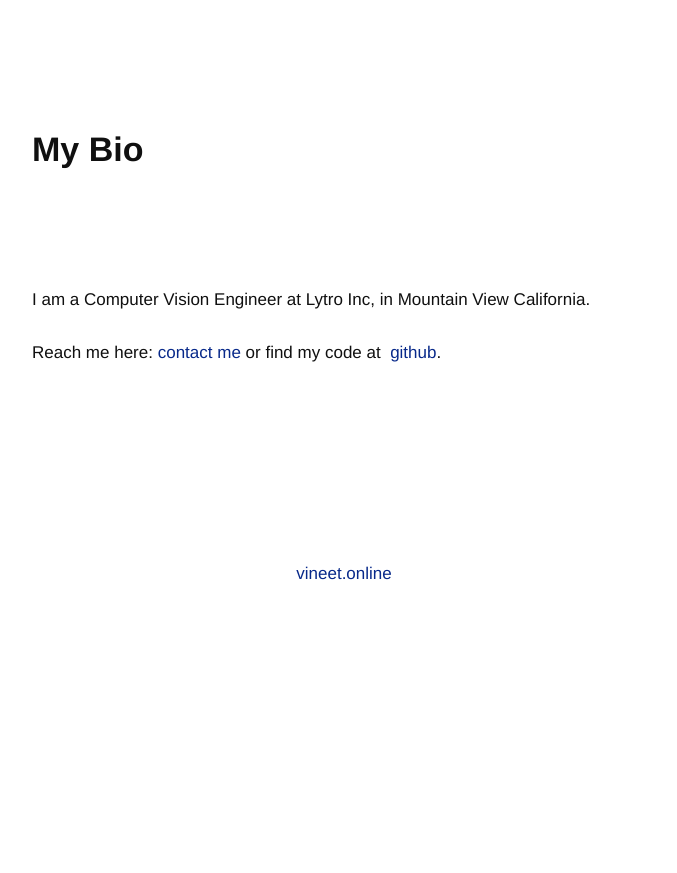
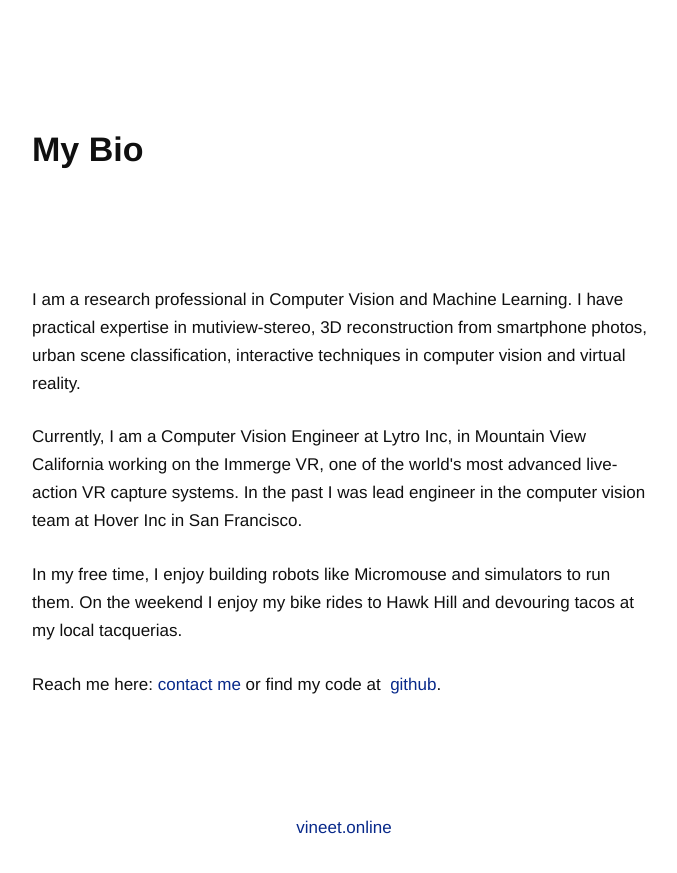
Before and after one commit to vineetvb/vineetvb.github.io, a Jekyll site: the page built from bio/index.html, in a window 1280 px wide. Shown: the top 873 px of the page, without its empty margins (296-973 px from the left). Built offline with Jekyll 4.4.1, drawn with Linux system fonts in a browser that asks for light colours.

Commit message:
Updated bio

```diff
--- a/_config.yml
+++ b/_config.yml
@@ -27,5 +27,5 @@ defaults:
       type: "post"
 
 # generate sitemap
-plugins:
-  - jekyll-sitemap
+#plugins:
+#  - jekyll-sitemap
--- a/bio/index.html
+++ b/bio/index.html
@@ -5,7 +5,11 @@ type: about
 resume:
 ---
 
-<p> I am a Computer Vision Engineer at Lytro Inc, in Mountain View California.</p>
+<p> I am a research professional in Computer Vision and Machine Learning. I have practical expertise in mutiview-stereo, 3D reconstruction from smartphone photos, urban scene classification, interactive techniques in computer vision and virtual reality. </p>
+
+<p> Currently, I am a Computer Vision Engineer at Lytro Inc, in Mountain View California working on the Immerge VR, one of the world's most advanced live-action VR capture systems. In the past I was lead engineer in the computer vision team at Hover Inc in San Francisco.</p>
+
+<p>In my free time, I enjoy building robots like Micromouse and simulators to run them. On the weekend I enjoy my bike rides to Hawk Hill and devouring tacos at my local tacquerias.</p>
 
 <p> Reach me here: <a href="mailto:vineetvb@gmail.com">contact me</a>
   or find my code at &nbsp;<a href="https://github.com/vineetvb">github</a>.</p>
```
